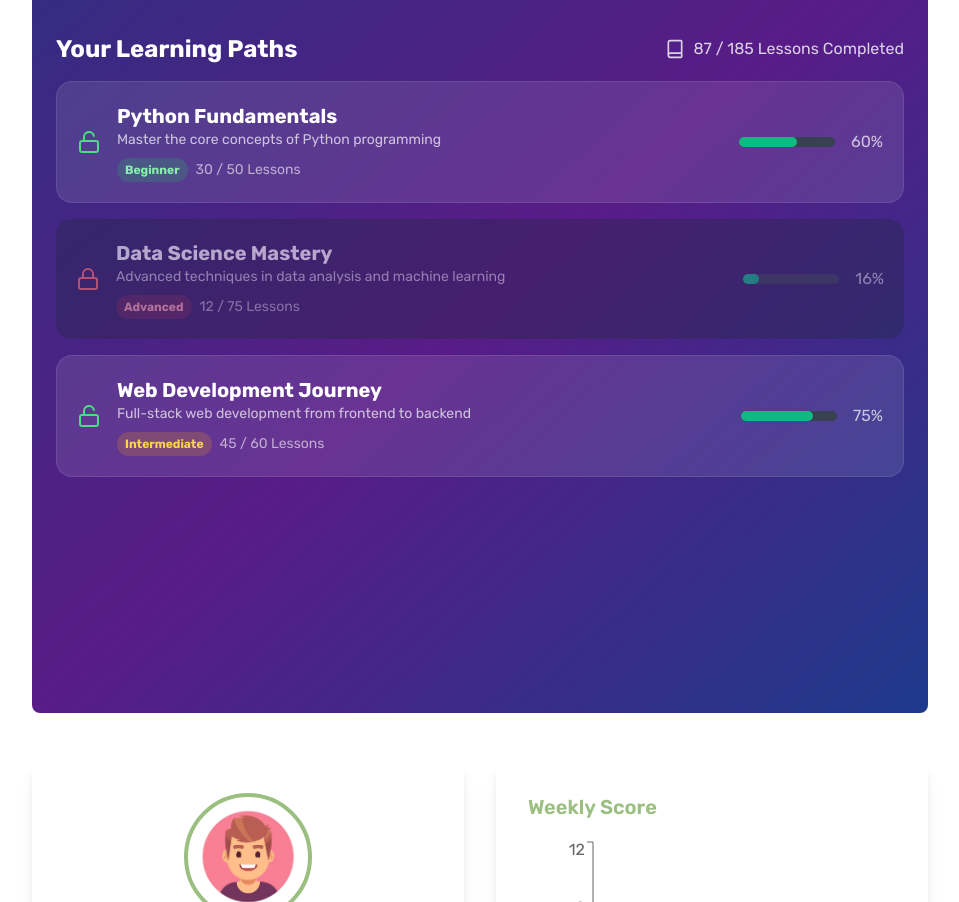
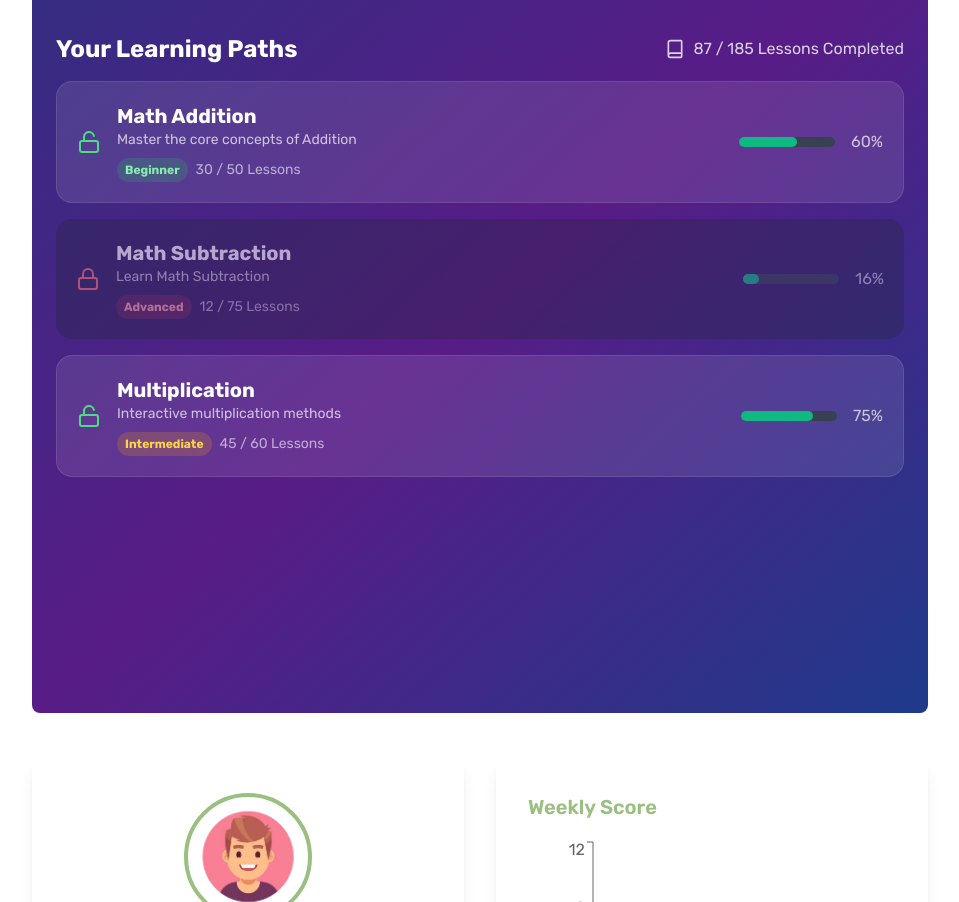
Before and after one commit to Phanthom-Mekat/AI-Integrated-Edu-Platform-Biddasagor, a React (Vite) app: page /dashboard in a window 1280 px wide. Shown: the part 1181-2083 px from the top of the page, without its empty margins (320-1279 px from the left). Built offline with nearby package versions, Linux system fonts and the light colour scheme.

Commit message:
text changed

```diff
--- a/src/components/Dashboard/LearningProgressDashboard.jsx
+++ b/src/components/Dashboard/LearningProgressDashboard.jsx
@@ -9,9 +9,9 @@ import { motion } from 'framer-motion'
 
 const learningPaths = [
   {
-    id: 'python-basics',
-    name: 'Python Fundamentals',
-    description: 'Master the core concepts of Python programming',
+    id: 'Math Addition',
+    name: 'Math Addition',
+    description: 'Master the core concepts of Addition',
     totalLessons: 50,
     completedLessons: 30,
     difficulty: 'Beginner',
@@ -19,8 +19,8 @@ const learningPaths = [
   },
   {
     id: 'data-science',
-    name: 'Data Science Mastery',
-    description: 'Advanced techniques in data analysis and machine learning',
+    name: 'Math Subtraction',
+    description: 'Learn Math Subtraction',
     totalLessons: 75,
     completedLessons: 12,
     difficulty: 'Advanced',
@@ -28,8 +28,8 @@ const learningPaths = [
   },
   {
     id: 'web-dev',
-    name: 'Web Development Journey',
-    description: 'Full-stack web development from frontend to backend',
+    name: 'Multiplication',
+    description: 'Interactive multiplication methods',
     totalLessons: 60,
     completedLessons: 45,
     difficulty: 'Intermediate',
@@ -39,8 +39,8 @@ const learningPaths = [
 
 const achievements = [
   {
-    id: 'coding-streak',
-    name: 'Coding Streak',
+    id: 'a',
+    name: 'Puzzle Streak',
     description: 'Maintain a 30-day consecutive learning streak',
     iconColor: 'text-red-500',
     progress: 22,
```
